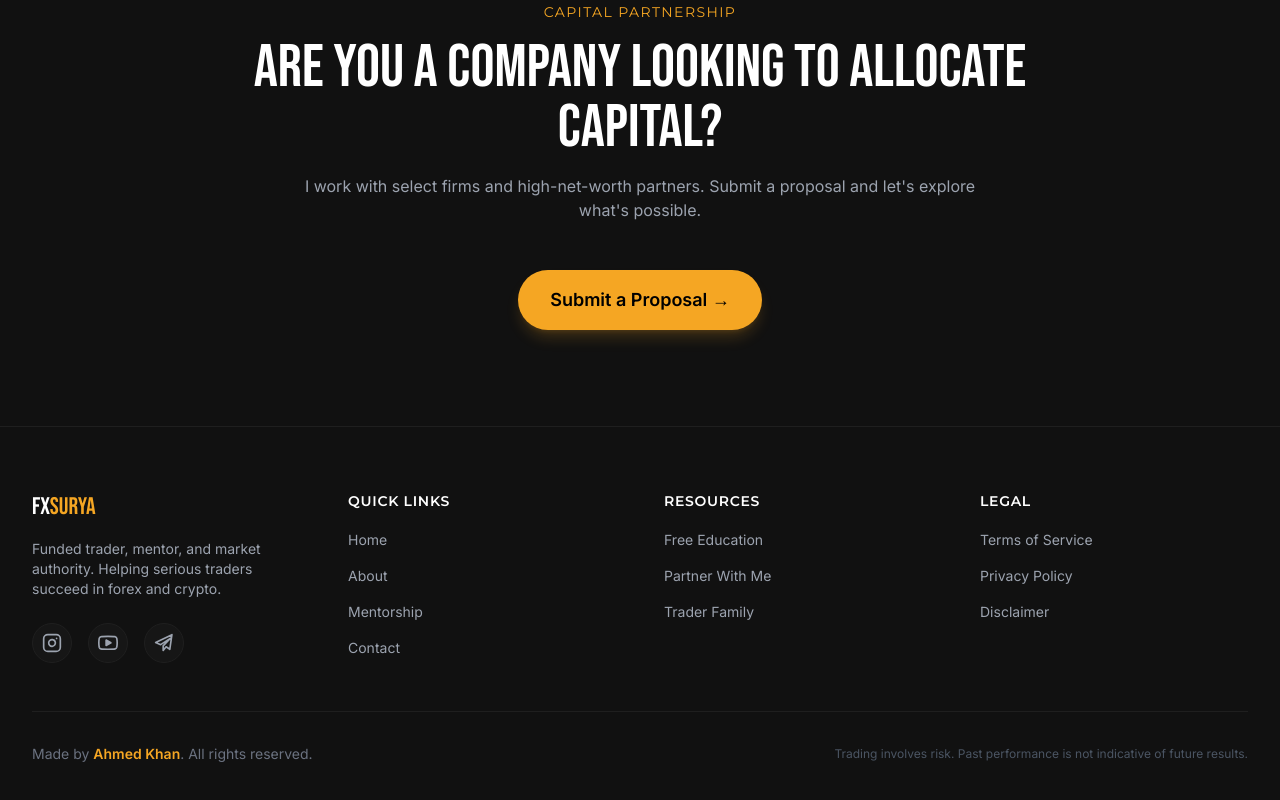
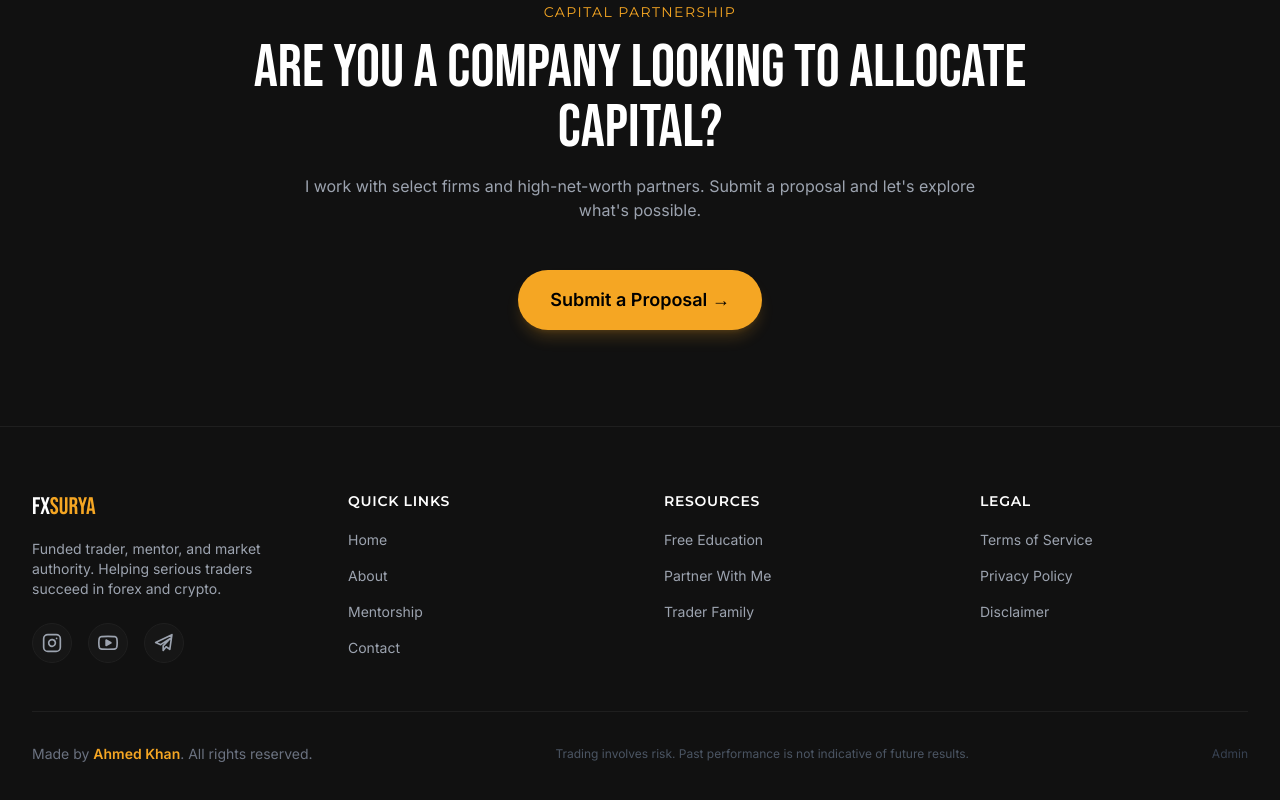
Before and after one commit to aaddy307/FXsurya_Frontend, a Next.js app: page / in a window 1280 px wide. Shown: the part 4550-5350 px from the top of the page. Built offline with nearby package versions, Linux system fonts and the light colour scheme; no server answers.

Commit message:
feat: add admin login link to footer component

```diff
--- a/components/layout/Footer.jsx
+++ b/components/layout/Footer.jsx
@@ -168,6 +168,12 @@ export default function Footer() {
             <p className="text-gray-600 text-xs font-inter">
               Trading involves risk. Past performance is not indicative of future results.
             </p>
+            <Link
+              href="/admin/login"
+              className="text-gray-700 hover:text-gray-500 text-xs font-inter transition-colors"
+            >
+              Admin
+            </Link>
           </div>
         </div>
       </div>
```
